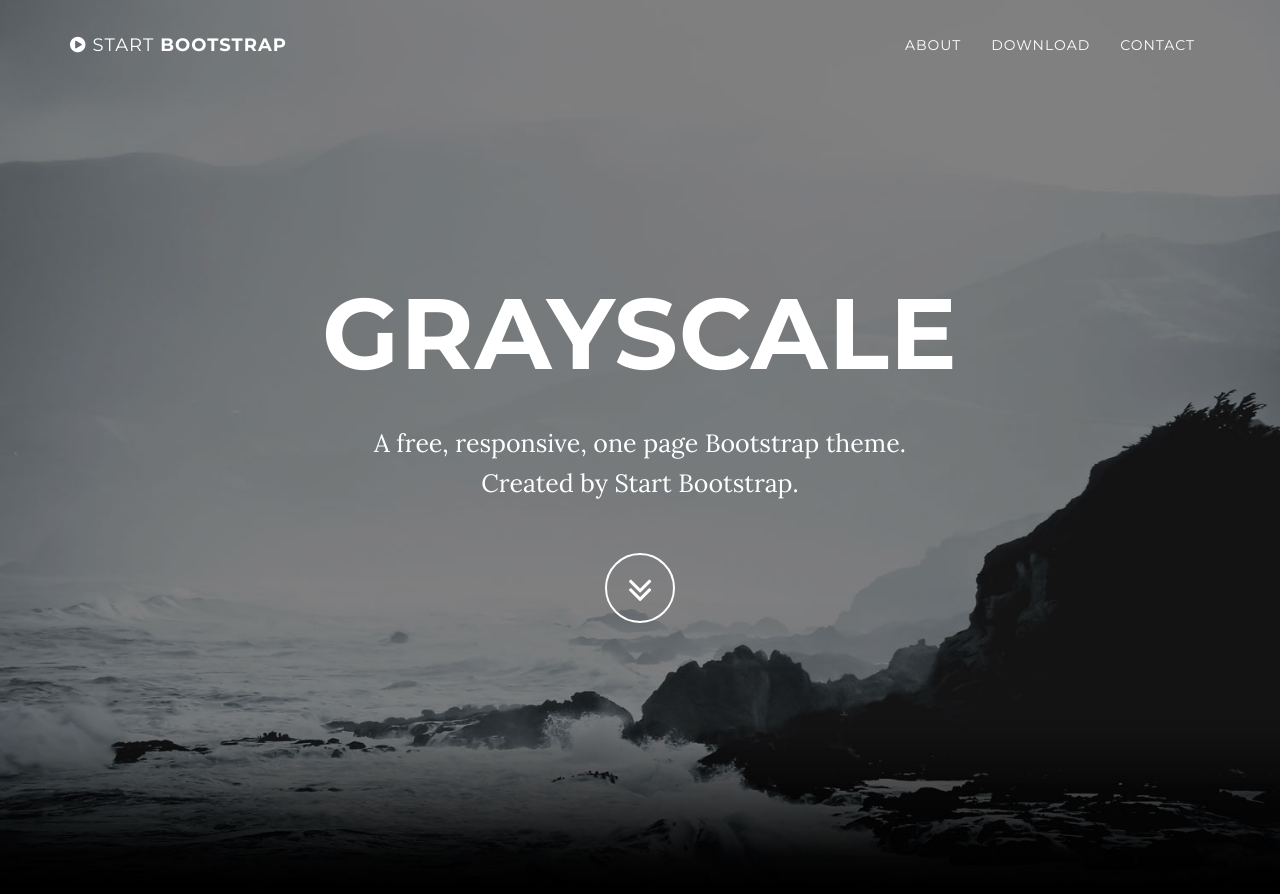
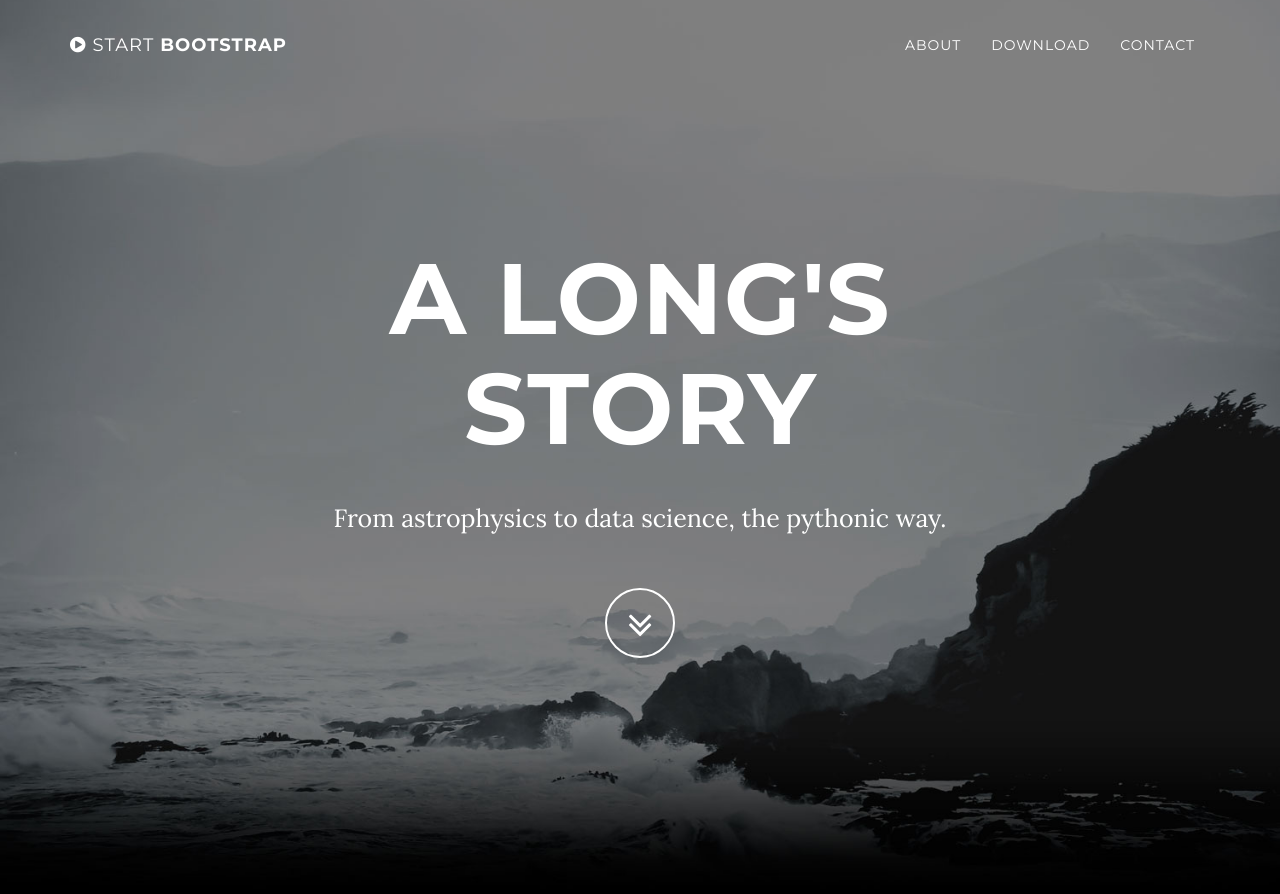
Before and after one commit to ldocao/ldocao.github.io, a Jekyll site: the page built from index.html, in a window 1280 px wide and 900 px high. Shown: the top 894 px of the window. Built offline with Jekyll 4.4.1, drawn with Linux system fonts in a browser that asks for light colours.

Commit message:
change header

```diff
--- a/_includes/header.html
+++ b/_includes/header.html
@@ -4,8 +4,8 @@
             <div class="container">
                 <div class="row">
                     <div class="col-md-8 col-md-offset-2">
-                        <h1 class="brand-heading">Grayscale</h1>
-                        <p class="intro-text">A free, responsive, one page Bootstrap theme.<br>Created by Start Bootstrap.</p>
+                        <h1 class="brand-heading">A Long's story</h1>
+                        <p class="intro-text">From astrophysics to data science, the pythonic way.<br></p>
                         <a href="#about" class="btn btn-circle page-scroll">
                             <i class="fa fa-angle-double-down animated"></i>
                         </a>
```
Also changed, not shown: params.json (+1 -1 lines).
